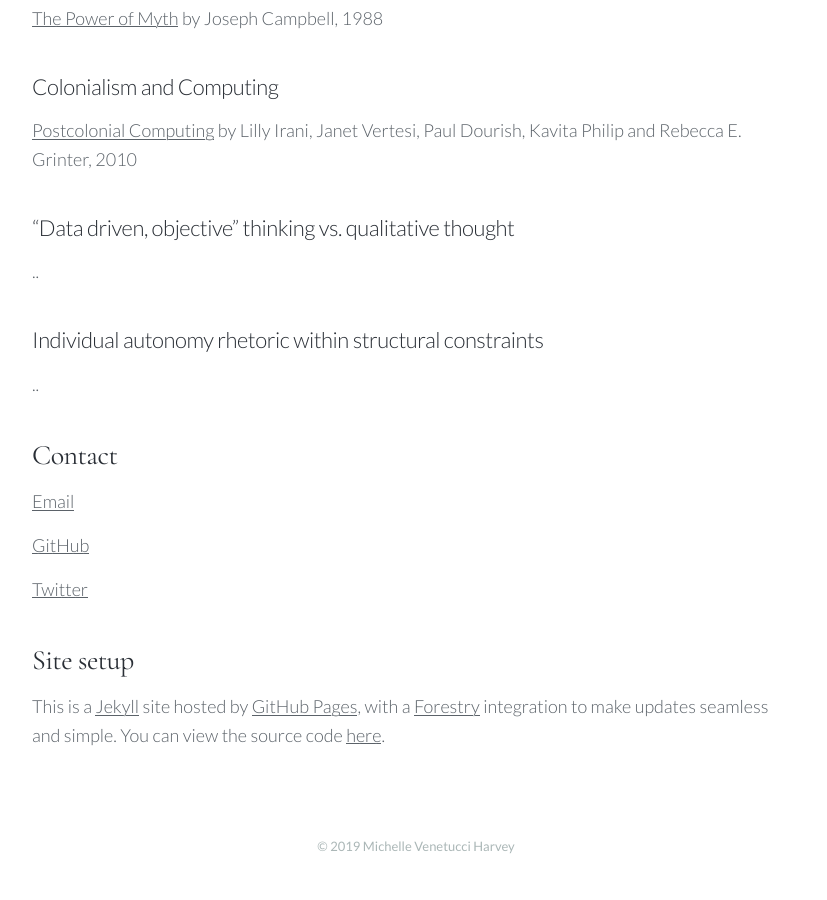
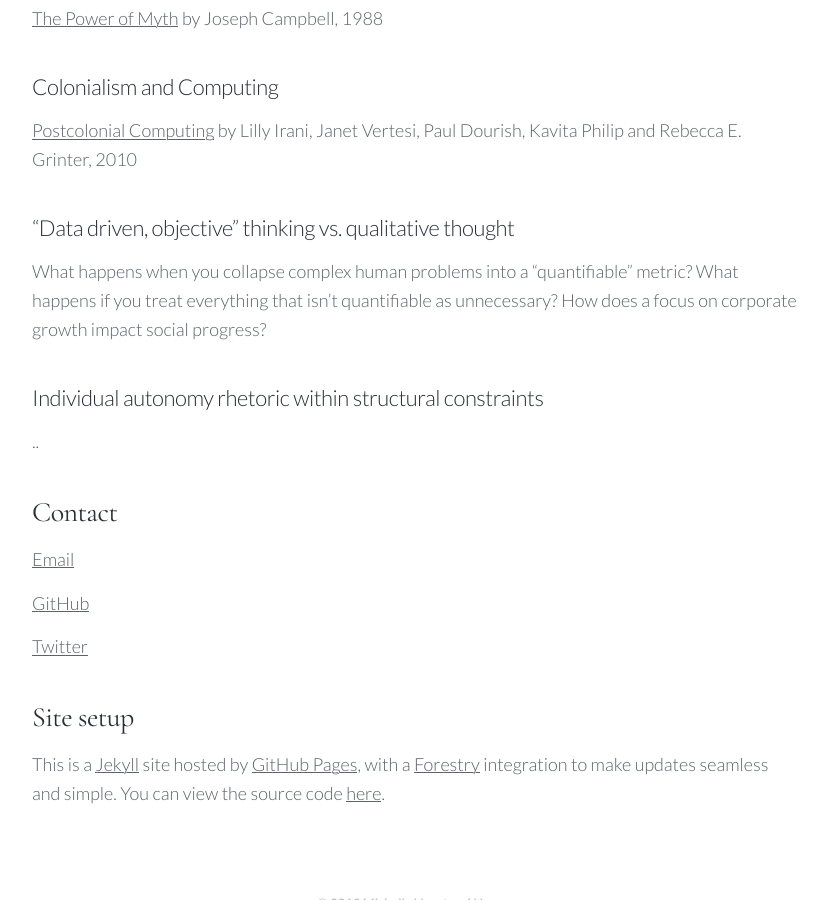
Before and after one commit to venetucci/personal-website, a Jekyll site: the page built from _pages/about.md, in a window 1280 px wide and 900 px high, scrolled down 2193 px. Shown: the whole window, without its empty margins (224-1051 px from the left). Built offline with Jekyll 4.4.1, drawn with Linux system fonts in a browser that asks for light colours; nearby versions of some CDN libraries.

Commit message:
Update from Forestry.io Michelle Venetucci Harvey updated _pages/about.md

```diff
--- a/_pages/about.md
+++ b/_pages/about.md
@@ -59,7 +59,7 @@ If everything is a myth, we can start looking at the ruptures between the myth a
 
 ### "Data driven, objective" thinking vs. qualitative thought
 
-..
+What happens when you collapse complex human problems into a "quantifiable" metric? What happens if you treat everything that isn't quantifiable as unnecessary? How does a focus on corporate growth impact social progress?
 
 ### Individual autonomy rhetoric within structural constraints
 
```
